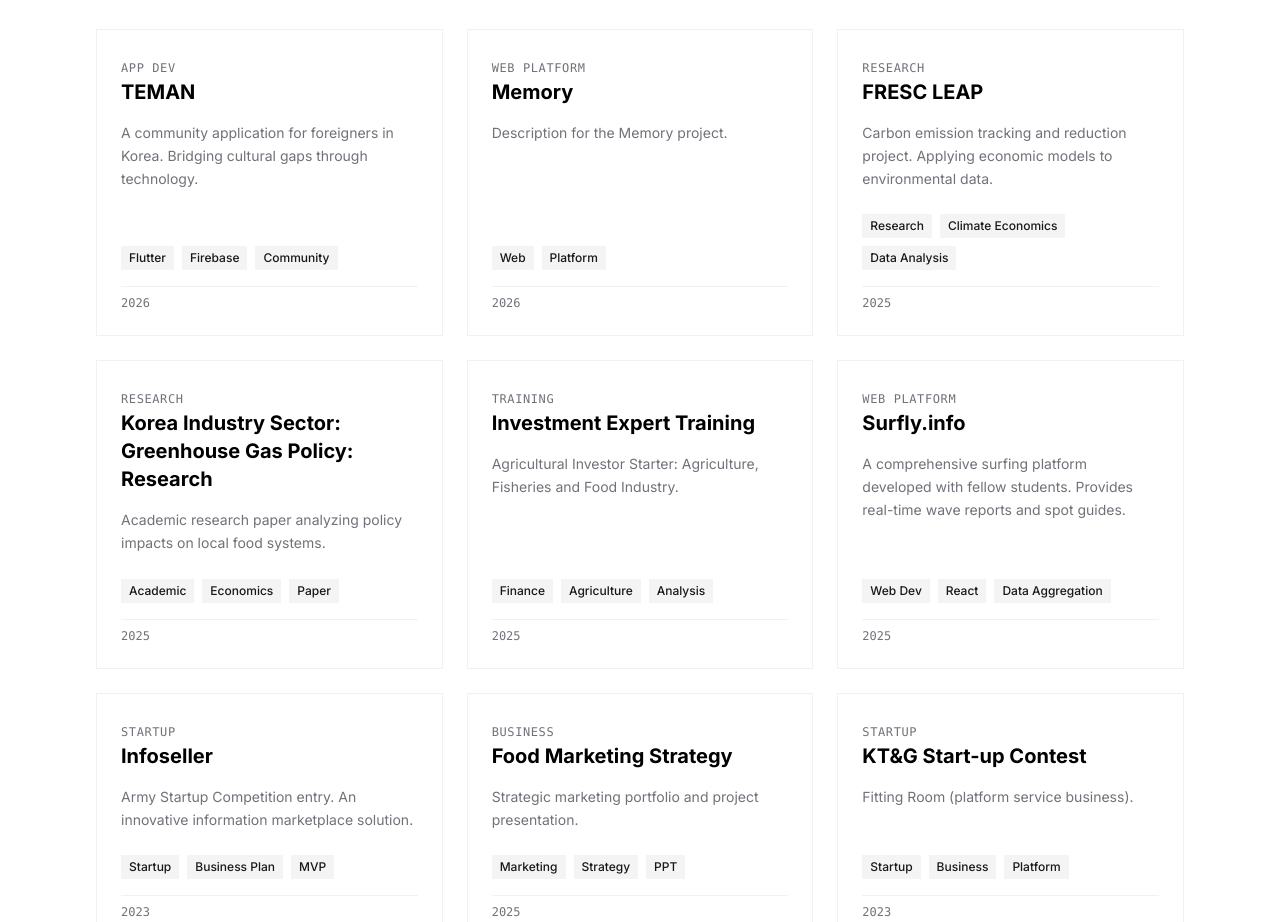
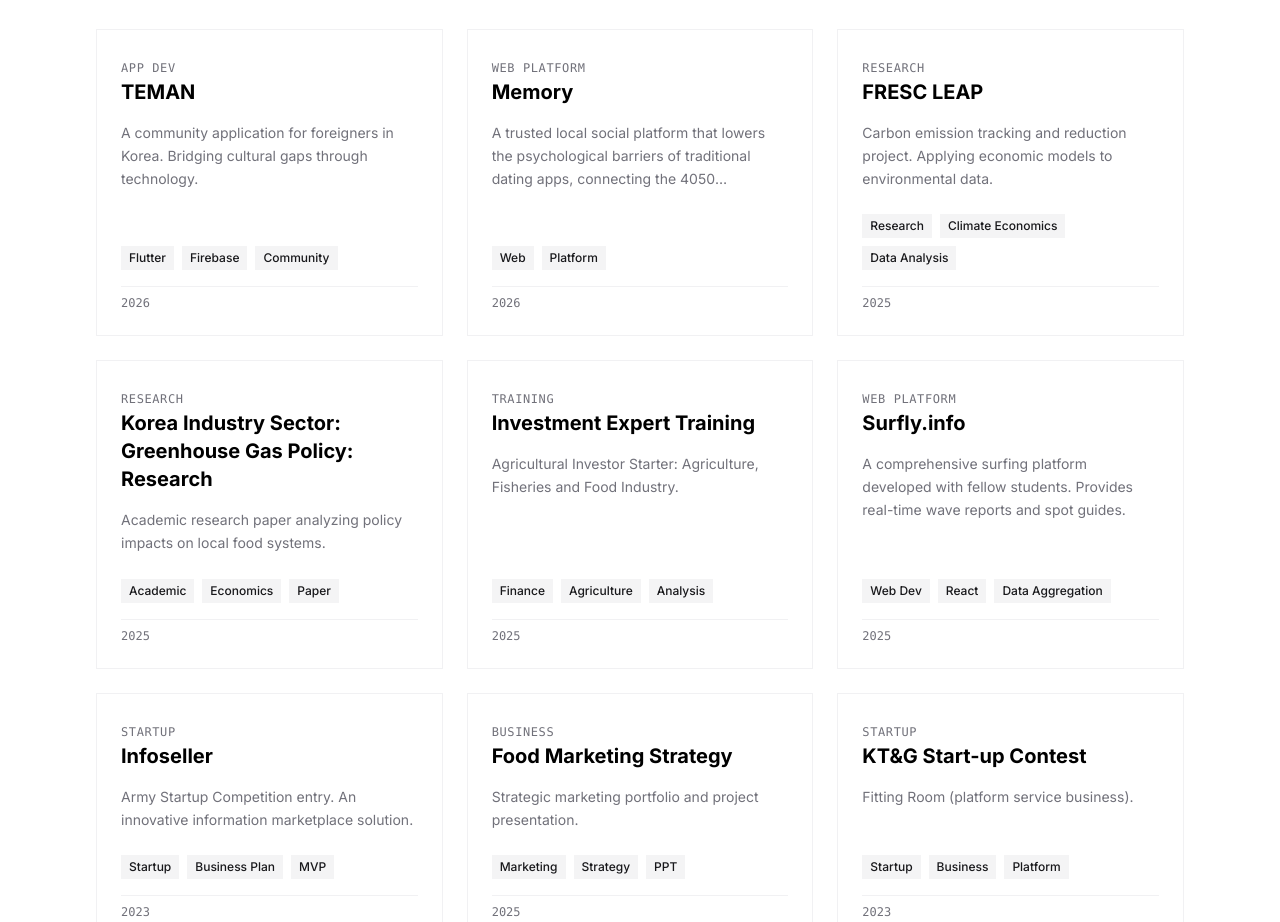
Before and after one commit to musudang/portfolio_LEE, a Next.js app: page / in a window 1280 px wide. Shown: the part 1100-2022 px from the top of the page. Built offline with nearby package versions, Linux system fonts and the light colour scheme.

Commit message:
Update Memory project description

```diff
--- a/src/app/page.tsx
+++ b/src/app/page.tsx
@@ -50,7 +50,7 @@
     },
     {
       title: "Memory",
-      description: "Description for the Memory project.",
+      description: "A trusted local social platform that lowers the psychological barriers of traditional dating apps, connecting the 4050 generation through wholesome, everyday touchpoints.",
       tags: ["Web", "Platform"],
       link: "https://www.instagram.com/memory_meet_space/",
       linkName: "Instagram",
```
